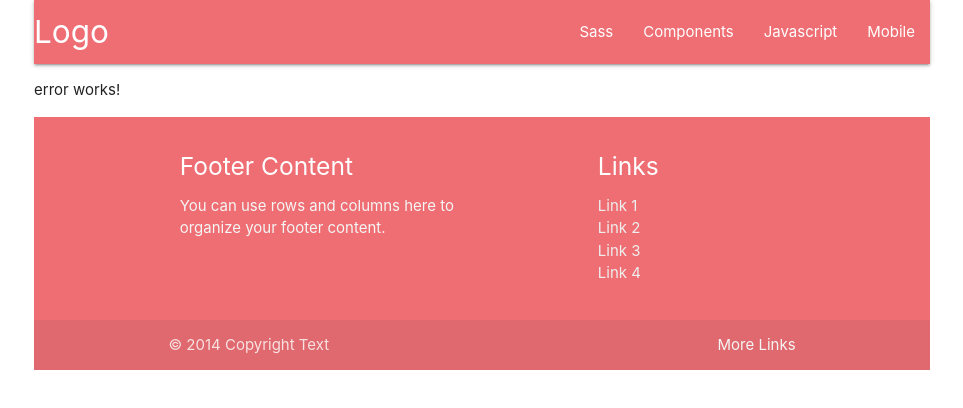
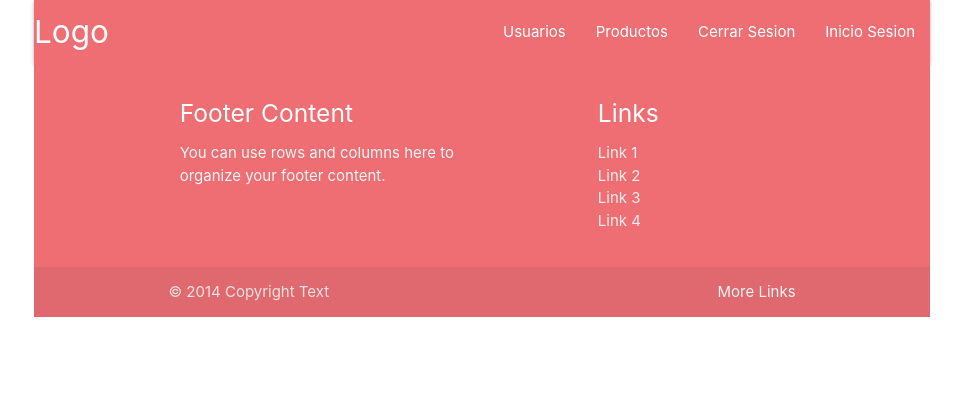
Before and after one commit to carlosflunauc/Frontendgrupo36, an Angular app: page / in a window 1280 px wide. Shown: the top 408 px of the page, without its empty margins (158-1121 px from the left). Built offline with nearby package versions, Linux system fonts and the light colour scheme.

Commit message:
rutas seguridad y creacion frm inicio sesion
Signed-off-by: carlosflunauc <90459421+carlosflunauc@users.noreply.github.com>

```diff
--- a/src/app/app-routing.module.ts
+++ b/src/app/app-routing.module.ts
@@ -13,11 +13,10 @@ const routes: Routes = [
     pathMatch: 'full',
     redirectTo: '/inicio'
   },
-  {
+ /* {
     path:'**',
     component: ErrorComponent
-  },
-
+  },*/
   {
     path: 'seguridad',
     loadChildren: () => import("./modulos/seguridad/seguridad.module").then(x => x.SeguridadModule)
--- a/src/app/modulos/administracion/administracion-routing.module.ts
+++ b/src/app/modulos/administracion/administracion-routing.module.ts
@@ -1,7 +1,51 @@
+import { EditarUsuarioComponent } from './usuarios/editar-usuario/editar-usuario.component';
+import { EliminarUsuarioComponent } from './usuarios/eliminar-usuario/eliminar-usuario.component';
+import { BuscarUsuarioComponent } from './usuarios/buscar-usuario/buscar-usuario.component';
+import { CrearUsuarioComponent } from './usuarios/crear-usuario/crear-usuario.component';
 import { NgModule } from '@angular/core';
 import { RouterModule, Routes } from '@angular/router';
+import { CrearProductoComponent } from './productos/crear-producto/crear-producto.component';
+import { EditarProductoComponent } from './productos/editar-producto/editar-producto.component';
+import { BuscarProductoComponent } from './productos/buscar-producto/buscar-producto.component';
+import { EliminarProductoComponent } from './productos/eliminar-producto/eliminar-producto.component';
 
-const routes: Routes = [];
+const routes: Routes = [
+  {
+    path: 'crear-usuario',
+    component: CrearUsuarioComponent
+  },
+  {
+    path: 'buscar-usuario',
+    component: BuscarUsuarioComponent
+  },
+  {
+    path: 'editar-usuario',
+    component: EditarUsuarioComponent
+  },
+  {
+    path: 'eliminar-usuario',
+    component: EliminarUsuarioComponent
+  },
+
+  // producto
+
+  {
+    path: 'crear-producto',
+    component: CrearProductoComponent
+  },
+  {
+    path: 'editar-producto',
+    component: EditarProductoComponent
+  },
+  {
+    path: 'buscar-producto',
+    component: BuscarProductoComponent
+  },
+  {
+    path: 'eliminar-producto',
+    component: EliminarProductoComponent
+  }
+];
 
 @NgModule({
   imports: [RouterModule.forChild(routes)],
--- a/src/app/modulos/pedidos/pedidos-routing.module.ts
+++ b/src/app/modulos/pedidos/pedidos-routing.module.ts
@@ -1,7 +1,13 @@
+import { GenerarPedidoComponent } from './generar-pedido/generar-pedido.component';
 import { NgModule } from '@angular/core';
 import { RouterModule, Routes } from '@angular/router';
 
-const routes: Routes = [];
+const routes: Routes = [
+  {
+    path: 'generar-pedido',
+    component: GenerarPedidoComponent
+  }
+];
 
 @NgModule({
   imports: [RouterModule.forChild(routes)],
--- /dev/null
+++ b/src/app/modulos/seguridad/cerrar-sesion/cerrar-sesion.component.html
@@ -0,0 +1 @@
+<p>cerrar-sesion works!</p>
--- /dev/null
+++ b/src/app/modulos/seguridad/cerrar-sesion/cerrar-sesion.component.ts
@@ -0,0 +1,15 @@
+import { Component, OnInit } from '@angular/core';
+
+@Component({
+  selector: 'app-cerrar-sesion',
+  templateUrl: './cerrar-sesion.component.html',
+  styleUrls: ['./cerrar-sesion.component.css']
+})
+export class CerrarSesionComponent implements OnInit {
+
+  constructor() { }
+
+  ngOnInit(): void {
+  }
+
+}
--- a/src/app/modulos/seguridad/identificacion/identificacion.component.html
+++ b/src/app/modulos/seguridad/identificacion/identificacion.component.html
@@ -1 +1,47 @@
-<p>identificacion works!</p>
+<div class="container">
+    <div class="col s12 l4 offset-14">
+      <div class="card grey ligthen-3">
+        <div class="card-content">
+  <div class="col s12 m6 l4 z-depth-4 card-panel border-radius-6 login-card bg-opacity-8">
+
+<form >
+      <div class="row">
+        <div class="input-field col s12">
+          <h5 class="ml-4">Iniciar Sesión</h5>
+        </div>
+      </div>
+      <div class="row margin">
+        <div class="input-field col s12">
+          <i class="material-icons prefix pt-2">mail_outline</i>
+          <input formControlName="usuario" id="email" type="email" class="validate">
+          <label for="email" class="center-align">Email</label>
+        </div>
+      </div>
+      <div class="row margin">
+        <div class="input-field col s12">
+          <i class="material-icons prefix pt-2">lock_outline</i>
+          <input formControlName="clave" id="password" type="password" class="validate">
+          <label for="password" class="">Clave</label>
+        </div>
+      </div>
+      <div class="row">
+        <div class="input-field col s12">
+        <button type="submit" class="btn waves-effect waves-light border-round gradient-45deg-purple-deep-orange col s12">Iniciar Sesión</button>
+        </div>
+      </div>
+      <div class="row">
+        <div class="input-field col s6 m6 l6">
+          <p class="margin medium-small"><a href="
+            ">Registrate!</a></p>
+        </div>
+        <div class="input-field col s6 m6 l6">
+          <p class="margin right-align medium-small"><a href="">¿Olvidaste tu contraseña?</a>
+          </p>
+        </div>
+      </div>
+    </form>
+</div>
+</div>
+</div>
+</div>
+</div>
--- a/src/app/modulos/seguridad/seguridad-routing.module.ts
+++ b/src/app/modulos/seguridad/seguridad-routing.module.ts
@@ -1,7 +1,18 @@
+import { CerrarSesionComponent } from './cerrar-sesion/cerrar-sesion.component';
+import { IdentificacionComponent } from './identificacion/identificacion.component';
 import { NgModule } from '@angular/core';
 import { RouterModule, Routes } from '@angular/router';
 
-const routes: Routes = [];
+const routes: Routes = [
+  {
+    path: 'identificar',
+    component: IdentificacionComponent
+  },
+{
+  path:'cerrar-sesion',
+  component: CerrarSesionComponent
+}
+];
 
 @NgModule({
   imports: [RouterModule.forChild(routes)],
--- a/src/app/modulos/seguridad/seguridad.module.ts
+++ b/src/app/modulos/seguridad/seguridad.module.ts
@@ -5,13 +5,15 @@ import { SeguridadRoutingModule } from './seguridad-routing.module';
 import { IdentificacionComponent } from './identificacion/identificacion.component';
 import { RecuperarClaveComponent } from './recuperar-clave/recuperar-clave.component';
 import { CambioClaveComponent } from './cambio-clave/cambio-clave.component';
+import { CerrarSesionComponent } from './cerrar-sesion/cerrar-sesion.component';
 
 
 @NgModule({
   declarations: [
     IdentificacionComponent,
     RecuperarClaveComponent,
-    CambioClaveComponent
+    CambioClaveComponent,
+    CerrarSesionComponent
   ],
   imports: [
     CommonModule,
--- a/src/app/plantilla/navb-navegacion/navb-navegacion.component.html
+++ b/src/app/plantilla/navb-navegacion/navb-navegacion.component.html
@@ -1,19 +1,19 @@
 <nav>
     <div class="nav-wrapper">
-      <a href="#!" class="brand-logo">Logo</a>
-      <a href="#" data-target="mobile-demo" class="sidenav-trigger"><i class="material-icons">menu</i></a>
+      <a routerLink="/inicio" class="brand-logo">Logo</a>
+      <a routerLink="/inicio" data-target="mobile-demo" class="sidenav-trigger"><i class="material-icons">menu</i></a>
       <ul class="right hide-on-med-and-down">
-        <li><a href="sass.html">Sass</a></li>
-        <li><a href="badges.html">Components</a></li>
-        <li><a href="collapsible.html">Javascript</a></li>
-        <li><a href="mobile.html">Mobile</a></li>
+        <li><a routerLink="/administracion/usuarios/buscar-usuario">Usuarios</a></li>
+        <li><a routerLink="/administracion/productos/buscar-producto">Productos</a></li>
+        <li><a routerLink="/seguridad/cerrar-sesion">Cerrar Sesion</a></li>
+        <li><a routerLink="/seguridad/identificar">Inicio Sesion</a></li>
       </ul>
     </div>
   </nav>
 
   <ul class="sidenav" id="mobile-demo">
-    <li><a href="sass.html">Sass</a></li>
-    <li><a href="badges.html">Components</a></li>
-    <li><a href="collapsible.html">Javascript</a></li>
-    <li><a href="mobile.html">Mobile</a></li>
+    <li><a routerLink="/administracion/usuarios/buscar-usuario">Usuarios</a></li>
+    <li><a routerLink="/administracion/productos/buscar-producto">Productos</a></li>
+    <li><a routerLink="/seguridad/cerrar-sesion">Cerrar Sesion</a></li>
+    <li><a routerLink="/seguridad/identificar">Inicio Sesion</a></li>
   </ul>
```
Also changed, not shown: src/app/modulos/seguridad/cerrar-sesion/cerrar-sesion.component.css (added), 1 other file (tests, documents, lock files or other folders).
